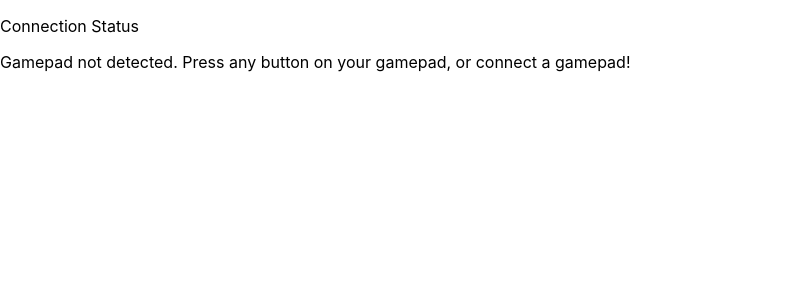
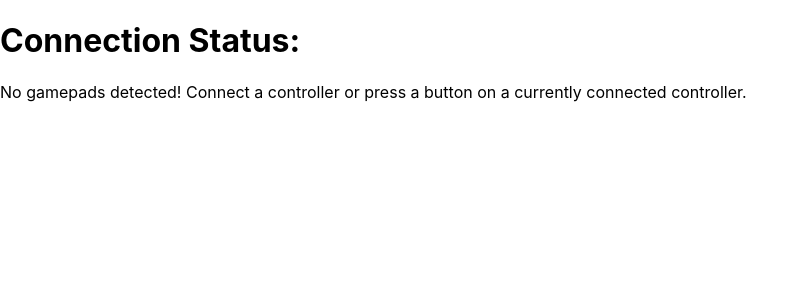
Before and after one commit to cameroncouch/react-gamepad, a React (Create React App) app in the folder game-pad/: page / in a window 1280 px wide. Shown: the top 300 px of the page, without its empty margins (0-808 px from the left). Built offline with nearby package versions, Linux system fonts and the light colour scheme.

Commit message:
changed the component location of some react elements to match the information they are conveying and at what level in the app

```diff
--- a/game-pad/src/app/components/gamepad/connection/connection.component.js
+++ b/game-pad/src/app/components/gamepad/connection/connection.component.js
@@ -19,23 +19,32 @@ export class Connected extends Component {
       gamePads = this.props.connectedPads ? this.props.connectedPads : null;
     return (
       <div className={styles.connection}>
-        {
-           gamePads.filter(pad => pad.connected) ?
-              gamePads.map((pad) => {
+        <div>
+          <h1>Connection Status:</h1>
+          {connectionStatus === "Gamepad Connected"
+            ?
+            <div>
+              <p>{gamePads.length} controllers connected</p>
+              <p>
+                {this.props.chosenController ? `Testing controller #${this.props.chosenController}` : ''}
+              </p>
+            </div>
+            : "No gamepads detected! Connect a controller or press a button on a currently connected controller."
+          }
+        </div>
+        {gamePads.filter(pad => pad.connected) ?
+          gamePads.map((pad, idx) => {
             return (
               <IndicateControllerConnection
                 key={pad.index}
-                    value={pad.index}
-                    gamePads={gamePads}
+                value={idx}
+                connected={pad.connected}
                 onChosenController={this.props.handleChosenController}
               />
             )
           })
           : null
         }
-        <p>Connection Status</p>
-        <p>{connectionStatus}</p>
-        {connectionStatus === "Gamepad Connected" ? <p>Testing gamepad #{this.props.chosenController}</p> : ''}
       </div>
     );
   }
--- a/game-pad/src/app/components/gamepad/gamepad.component.js
+++ b/game-pad/src/app/components/gamepad/gamepad.component.js
@@ -22,30 +22,41 @@ export class Gamepad extends Component {
     }
 
     handleGamepadConnection(e) {
-        if(this._isMounted) {
+        if (this._isMounted) {
             if (e.type === "gamepadconnected") {
                 this.setState({
                     connectionStatus: "Gamepad Connected",
                     chosenController: e.gamepad.index
                 });
                 this.prepGamepads();
-            } else {
+            }
+            else if (e.type === "gamepaddisconnected" && this.state.connectedPads.length === 0) {
                 this.setState({
                     connectionStatus: "Gamepad Disconnected",
-                    connectedPads: this.state.connectedPads.splice(e.gamepad.index, 1),
+                    chosenController: !1
+                });
+            }
+            else {
+                this.setState({
+                    connectionStatus: "Gamepad Connected",
                     chosenController: this.state.connectedPads.findIndex(pad => !!pad)
                 });
-                console.log(this.state.chosenController);
                 this.prepGamepads();
             }
         }
     }
 
     handleChosenController(e) {
-        if(this._isMounted) {
-            this.setState({
-                chosenController: e.target.value
-            })
+        if (this._isMounted) {
+            if (this.state.connectedPads.length === 1) {
+                this.setState({
+                    chosenController: '0'
+                })
+            } else {
+                this.setState({
+                    chosenController: e.target.value
+                })
+            }
         }
     }
 
@@ -59,7 +70,7 @@ export class Gamepad extends Component {
                 arr2.push(pads[pad]["buttons"])
             }
         }
-        if(this._isMounted) {
+        if (this._isMounted) {
             this.setState({
                 connectedPads: arr1,
                 buttons: arr2
@@ -81,13 +92,13 @@ export class Gamepad extends Component {
                 updatedButtons[this.state.chosenController][button].className = updatedButtons[this.state.chosenController][button].className ? styles["not-pressed"] : null
             }
         }
-        if(this._isMounted) { this.setState({ buttons: updatedButtons }); }
+        if (this._isMounted) { this.setState({ buttons: updatedButtons }); }
         this._currentAnimationFrame = requestAnimationFrame(this.handleButtonPress);
     }
 
     componentDidMount() {
         this._isMounted = true;
-        if(this._isMounted) { this.handleButtonPress(); }
+        if (this._isMounted) { this.handleButtonPress(); }
     }
 
     componentWillUnmount() {
--- a/game-pad/src/app/containers/connection-indicator.js
+++ b/game-pad/src/app/containers/connection-indicator.js
@@ -10,7 +10,7 @@ export default function IndicateControllerConnection(props) {
         onClick={props.onChosenController}
         className={styles.button}
       >
-        Test 🎮 #{props.value}
+        Click to Test 🎮 #{props.value}
       </button>
     </div>
   )
```
Lines whose indentation alone changed are shown as unchanged.
